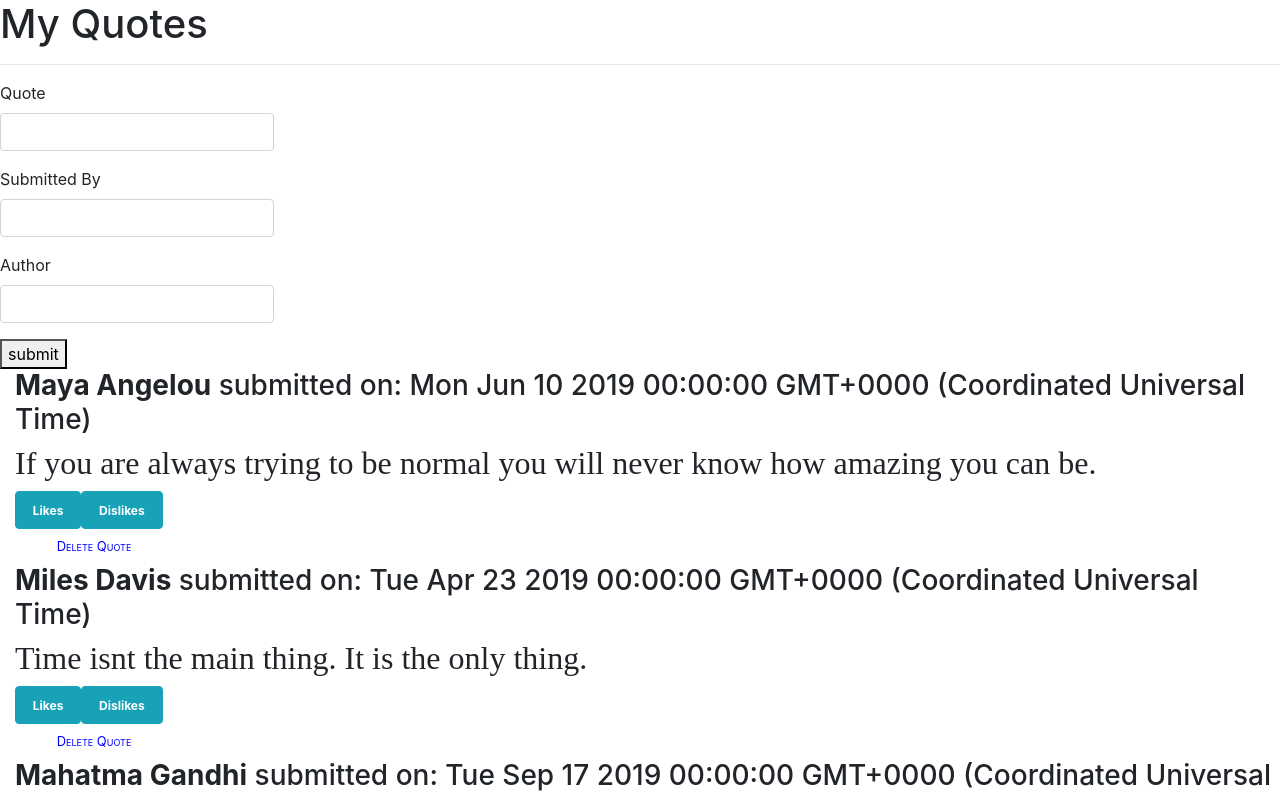
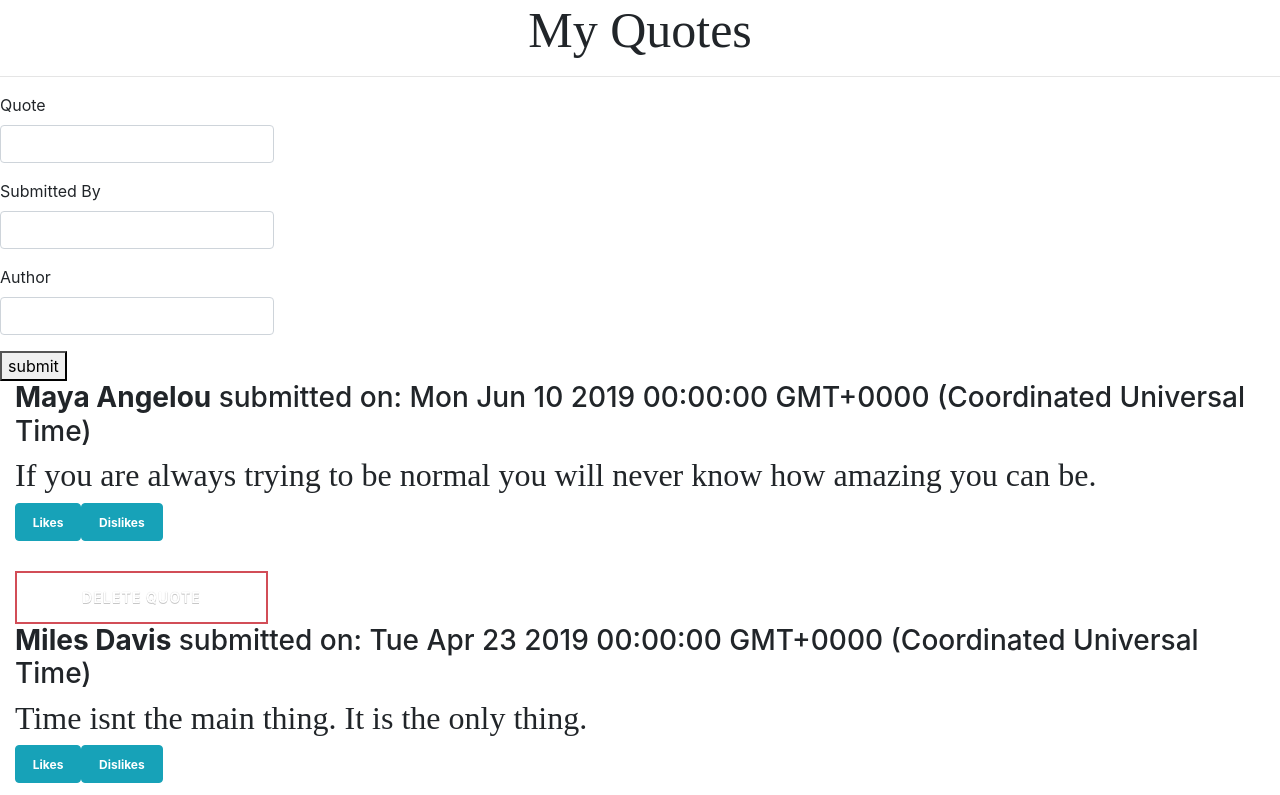
Before and after one commit to Trevor-isiche/Trevor-Quotes, an Angular app: page / in a window 1280 px wide. Shown: the top 795 px of the page. Built offline with nearby package versions, Linux system fonts and the light colour scheme; a web font is replaced by a local one.

Commit message:
add more styles

```diff
--- a/src/app/quote/quote.component.css
+++ b/src/app/quote/quote.component.css
@@ -1,71 +1,116 @@
-.jumbotron {
-    align-content: center;
+.quotesheader{
     text-align: center;
-    background-image: url('/assets/brat.jpg');
-    color: yellow;
-    margin-bottom: 0;
     font-size: 50px;
+    font-family: 'Ultra', serif;
+}
 
-  }
+/* Global Button Styles */
+a.animated-button:link, a.animated-button:visited {
+	position: relative;
+	display: block;
+	margin: 30px auto 0;
+	padding: 14px 15px;
+	color: #fff;
+	font-size:14px;
+	font-weight: bold;
+	text-align: center;
+	text-decoration: none;
+	text-transform: uppercase;
+	overflow: hidden;
+	letter-spacing: .08em;
+	border-radius: 0;
+	text-shadow: 0 0 1px rgba(0, 0, 0, 0.2), 0 1px 0 rgba(0, 0, 0, 0.2);
+	-webkit-transition: all 1s ease;
+	-moz-transition: all 1s ease;
+	-o-transition: all 1s ease;
+	transition: all 1s ease;
+}
+a.animated-button:link:after, a.animated-button:visited:after {
+	content: "";
+	position: absolute;
+	height: 0%;
+	left: 50%;
+	top: 50%;
+	width: 150%;
+	z-index: -1;
+	-webkit-transition: all 0.75s ease 0s;
+	-moz-transition: all 0.75s ease 0s;
+	-o-transition: all 0.75s ease 0s;
+	transition: all 0.75s ease 0s;
+}
+a.animated-button:link:hover, a.animated-button:visited:hover {
+	color: #FFF;
+	text-shadow: none;
+}
+a.animated-button:link:hover:after, a.animated-button:visited:hover:after {
+	height: 450%;
+}
+a.animated-button:link, a.animated-button:visited {
+	position: relative;
+	display: block;
+	margin: 30px auto 0;
+	padding: 14px 15px;
+	color: #fff;
+	font-size:14px;
+	border-radius: 0;
+	font-weight: bold;
+	text-align: center;
+	text-decoration: none;
+	text-transform: uppercase;
+	overflow: hidden;
+	letter-spacing: .08em;
+	text-shadow: 0 0 1px rgba(0, 0, 0, 0.2), 0 1px 0 rgba(0, 0, 0, 0.2);
+	-webkit-transition: all 1s ease;
+	-moz-transition: all 1s ease;
+	-o-transition: all 1s ease;
+	transition: all 1s ease;
+}
 
-  #two {
-    background-image: url('/assets/huh.jpg');
-  }
 
-  #lol {
-    justify-content: center;
-  }
 
-  #cre {
-    color: yellow;
-  }
+/* Victoria Buttons */
 
-  #crd {
-    border: 1px;
-    border-style: outset;
-    width: 800px;
-    margin-bottom: 10px;
-    font-style: italic;
-    /* color: yellow; */
-  }
+a.animated-button.victoria-one {
+	border: 2px solid #D24D57;
+}
+a.animated-button.victoria-one:after {
+	background: #D24D57;
+	-moz-transform: translateX(-50%) translateY(-50%) rotate(-25deg);
+	-ms-transform: translateX(-50%) translateY(-50%) rotate(-25deg);
+	-webkit-transform: translateX(-50%) translateY(-50%) rotate(-25deg);
+	transform: translateX(-50%) translateY(-50%) rotate(-25deg);
+}
 
-  #small {
-    font-variant: small-caps;
-    font-size: 13px;
-    align-content: space-around;
-  }
-
-  #ppp {
-    padding: 0.1;
-    /* background-image: url('/assets/eight.jpg'); */
-    font-size: 18px;
-    color: brown;
-  }
-
-  #hut {
-    padding: 0;
-    margin: 0;
-  }
-
-  #one {
-    align-content: center;
-    text-align: center;
-    background-image: url('/assets/free.jpg');
-    color: yellow;
-    font-size: 16px;
-
-  }
-
-  .btn {
-    padding: 4px;
-    margin: 4px;
-    border: none;
-    color: blue;
-    width: 150px;
-    font-variant: small-caps;
-    font-size: 13px;
-  }
-
-  /* #thee {
-    margin-left: 61px;
-    margin-right: 0px */
+a.animated-button.thar-one {
+    color:rgba(0, 0, 0, 0.701);
+    width: 50%;
+    padding: 5px 25px;
+	cursor: pointer;
+	display: block;
+	position: relative;
+	border: 2px solid greenyellow;
+	transition: all 0.4s cubic-bezier(0.215, 0.61, 0.355, 1) 0s;
+}
+a.animated-button.thar-one:hover {
+	color: rgba(255, 255, 255, 0.681) !important;
+	background-color: transparent;
+	text-shadow: none;
+}
+a.animated-button.thar-one:hover:before {
+	bottom: 0%;
+	top: auto;
+	height: 100%;
+}
+a.animated-button.thar-one:before {
+	display: block;
+	position: absolute;
+	left: 0px;
+	top: 0px;
+	height: 0px;
+	width: 100%;
+	z-index: -1;
+	content: '';
+	color: white!important;
+	background: rgba(0, 0, 0, 0.825);
+	transition: all 0.4s cubic-bezier(0.215, 0.61, 0.355, 1) 0s;
+}
```
